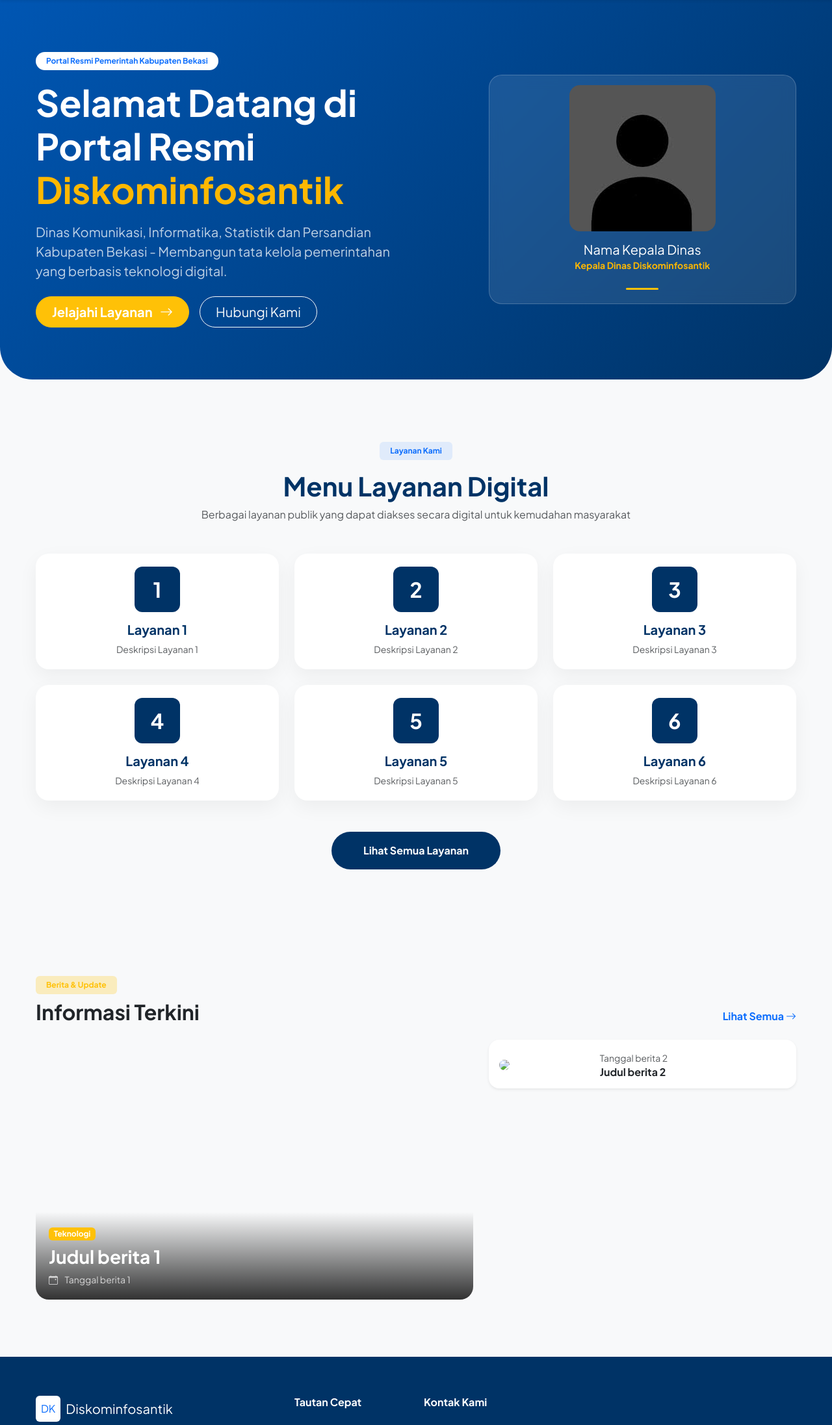
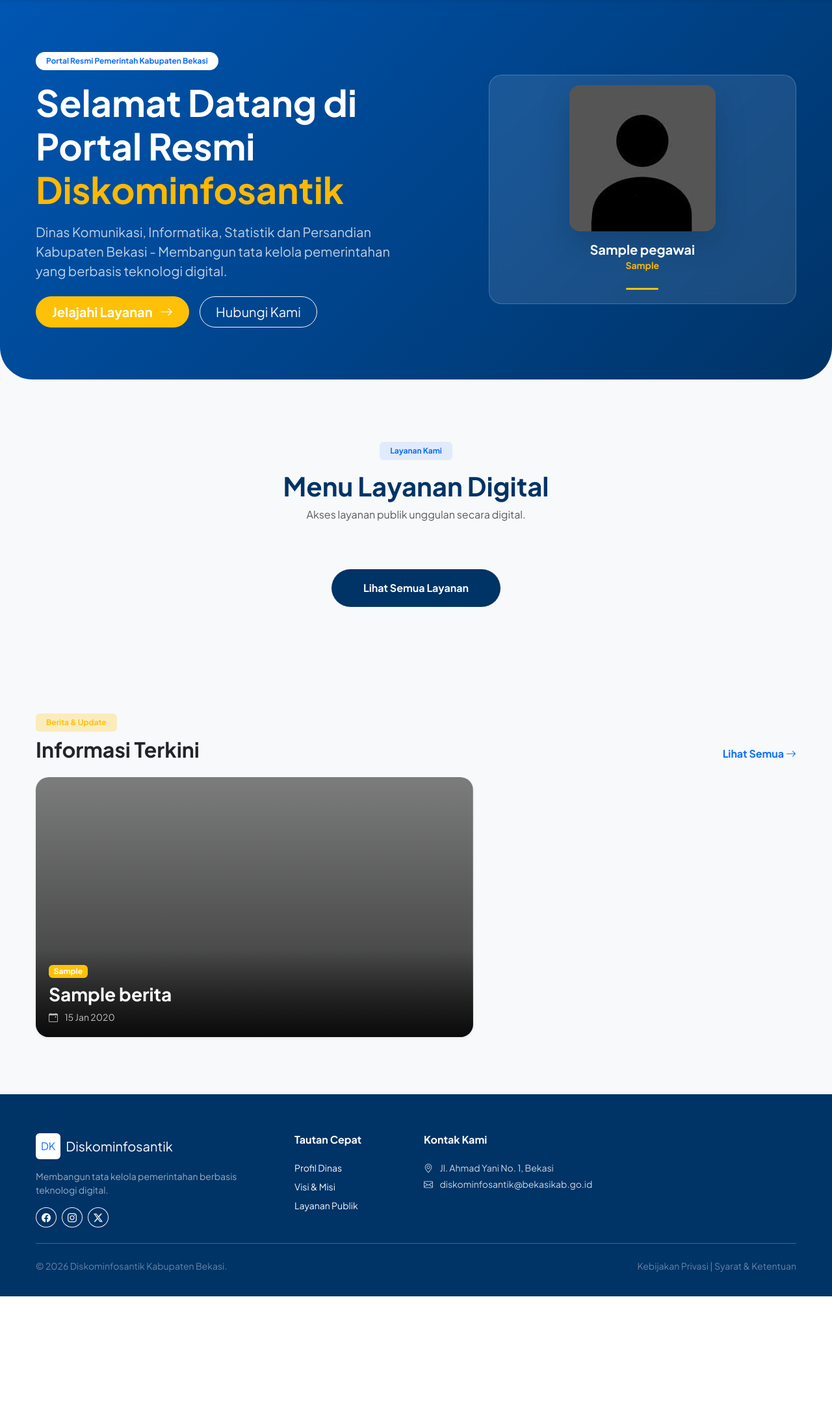
Before and after one commit to dwisept12/Company-Profile-Diskominfosantik, a PHP site: page / in a window 1280 px wide. Shown: the part 63-2256 px from the top of the page at 65% size. After the commit the page ends 2058 px from the top, so only its background shows below. Run offline with PHP 8.4, Linux system fonts and the light colour scheme; tables that the repository leaves empty or names only in its code hold one stand-in row (values such as "Sample post"); some libraries are stand-ins or nearby versions.

Commit message:
Menghubungkan antara admin dan publik (beranda)

```diff
--- a/pengunjung/index.php
+++ b/pengunjung/index.php
@@ -1,6 +1,27 @@
+<?php
+// 1. Hubungkan ke Database
+// Pastikan path ini sesuai dengan struktur folder Anda
+include '../admin/db.php';
+
+// 2. Ambil data Kepala Dinas (Urutan 1)
+$queryKadin = mysqli_query($koneksi, "SELECT * FROM pegawai ORDER BY urutan ASC LIMIT 1");
+$dataKadin  = mysqli_fetch_assoc($queryKadin);
+
+// 3. Ambil data Layanan (HANYA 3 TERBARU)
+// LIMIT diubah jadi 3 sesuai permintaan
+$queryLayanan = mysqli_query($koneksi, "SELECT * FROM layanan WHERE status = 1 ORDER BY id DESC LIMIT 3");
+
+// 4. Ambil Berita Terbaru (Berita ke-1)
+$queryNewsMain = mysqli_query($koneksi, "SELECT * FROM berita WHERE status = 'publish' ORDER BY tanggal DESC LIMIT 1");
+$newsMain      = mysqli_fetch_assoc($queryNewsMain);
+
+// 5. Ambil Berita Lainnya (Berita ke 2, 3, 4)
+$queryNewsList = mysqli_query($koneksi, "SELECT * FROM berita WHERE status = 'publish' ORDER BY tanggal DESC LIMIT 1, 3");
+?>
+
 <!DOCTYPE html>
 <html lang="id">
-  <head>
+<head>
     <meta charset="UTF-8">
     <meta name="viewport" content="width=device-width, initial-scale=1.0">
     <title>Diskominfosantik Kabupaten Bekasi</title>
@@ -8,56 +29,37 @@
     <link href="https://fonts.googleapis.com/css2?family=Plus+Jakarta+Sans:wght@400;600;700&display=swap" rel="stylesheet">
     <link rel="stylesheet" href="https://cdn.jsdelivr.net/npm/bootstrap-icons@1.11.0/font/bootstrap-icons.css">
     <link rel="stylesheet" href="../style.css" />
-  </head>
-  <body>
+
+    <style>
+        .service-card { transition: none !important; }
+        .service-card:hover { transform: none !important; }
+    </style>
+</head>
+<body>
     <div data-include="navbar.html"></div>
 
     <section class="hero-section">
       <div class="container">
         <div class="row align-items-center">
           <div class="col-lg-6">
-            <span
-              class="badge rounded-pill bg-white text-primary mb-3 px-3 py-2"
-            >
-              Portal Resmi Pemerintah Kabupaten Bekasi
-            </span>
-            <h1 class="display-4 fw-bold mb-3">
-              Selamat Datang di Portal Resmi
-              <span class="text-gold">Diskominfosantik</span>
-            </h1>
-            <p class="lead opacity-75 mb-4">
-              Dinas Komunikasi, Informatika, Statistik dan Persandian Kabupaten
-              Bekasi - Membangun tata kelola pemerintahan yang berbasis
-              teknologi digital.
-            </p>
+            <span class="badge rounded-pill bg-white text-primary mb-3 px-3 py-2">Portal Resmi Pemerintah Kabupaten Bekasi</span>
+            <h1 class="display-4 fw-bold mb-3">Selamat Datang di Portal Resmi <span class="text-gold">Diskominfosantik</span></h1>
+            <p class="lead opacity-75 mb-4">Dinas Komunikasi, Informatika, Statistik dan Persandian Kabupaten Bekasi - Membangun tata kelola pemerintahan yang berbasis teknologi digital.</p>
             <div class="d-flex gap-3">
-              <a
-                href="#"
-                class="btn btn-warning btn-lg px-4 rounded-pill fw-bold text-white"
-                >Jelajahi Layanan <i class="bi bi-arrow-right ms-2"></i
-              ></a>
-              <a href="#" class="btn btn-outline-light btn-lg px-4 rounded-pill"
-                >Hubungi Kami</a
-              >
+              <a href="layanan.php" class="btn btn-warning btn-lg px-4 rounded-pill fw-bold text-white">Jelajahi Layanan <i class="bi bi-arrow-right ms-2"></i></a>
+              <a href="#" class="btn btn-outline-light btn-lg px-4 rounded-pill">Hubungi Kami</a>
             </div>
           </div>
           <div class="col-lg-5 offset-lg-1">
             <div class="hero-img-card text-center">
-              <img
-                src="assets/img/images.jpg"
-                class="img-fluid rounded-4 mb-3"
-                alt="Kepala Dinas"
-              />
-              <h5 class="mb-0">Nama Kepala Dinas</h5>
-              <small class="text-gold fw-bold"
-                >Kepala Dinas Diskominfosantik</small
-              >
-              <div class="mt-2">
-                <span
-                  class="bg-warning d-inline-block rounded"
-                  style="width: 50px; height: 3px"
-                ></span>
-              </div>
+              <?php
+                $fotoKadin = (!empty($dataKadin['foto']) && file_exists("../assets/img/pegawai/".$dataKadin['foto']))
+                             ? "../assets/img/pegawai/".$dataKadin['foto'] : "assets/img/images.jpg";
+              ?>
+              <img src="<?php echo $fotoKadin; ?>" class="img-fluid rounded-4 mb-3 shadow-lg" style="aspect-ratio: 3/4; object-fit: cover;" alt="Kepala Dinas"/>
+              <h5 class="mb-0 fw-bold"><?php echo $dataKadin['nama'] ?? 'Nama Kepala Dinas'; ?></h5>
+              <small class="text-gold fw-bold"><?php echo $dataKadin['jabatan'] ?? 'Kepala Dinas'; ?></small>
+              <div class="mt-2"><span class="bg-warning d-inline-block rounded" style="width: 50px; height: 3px"></span></div>
             </div>
           </div>
         </div>
@@ -67,81 +69,43 @@
     <section class="py-5" style="margin-bottom: 0">
       <div class="container py-5">
         <div class="text-center mb-5">
-          <span
-            class="badge bg-primary bg-opacity-10 text-primary px-3 py-2 mb-3"
-            >Layanan Kami</span
-          >
+          <span class="badge bg-primary bg-opacity-10 text-primary px-3 py-2 mb-3">Layanan Kami</span>
           <h2 class="display-6 fw-bold text-navy">Menu Layanan Digital</h2>
-          <p class="text-muted">
-            Berbagai layanan publik yang dapat diakses secara digital untuk
-            kemudahan masyarakat
-          </p>
+          <p class="text-muted">Akses layanan publik unggulan secara digital.</p>
         </div>
 
         <div class="row g-4 justify-content-center">
+          <?php
+          $noLayanan = 1;
+          while($rowL = mysqli_fetch_assoc($queryLayanan)):
+          ?>
           <div class="col-md-4">
-            <div class="card service-card">
-              <div class="icon-box bg-navy bg-opacity-10 text-navy">
-                <span class="service-number">1</span>
-              </div>
-              <h5 class="fw-bold text-navy">Layanan 1</h5>
-              <p class="small text-muted mb-0">Deskripsi Layanan 1</p>
+            <div class="card service-card p-4 h-100 border-0 shadow-sm text-center">
+
+                <div class="icon-box mb-4 mx-auto d-flex align-items-center justify-content-center"
+                     style="width: 70px; height: 70px; border-radius: 50%; border: 2px solid #003366 !important; background-color: transparent !important; box-shadow: none !important;">
+
+                    <span class="fw-bold fs-3" style="color: #003366 !important;"><?php echo $noLayanan++; ?></span>
+
+                </div>
+
+                <h5 class="fw-bold text-navy mb-2"><?php echo $rowL['nama_layanan']; ?></h5>
+
+                <p class="small text-muted mb-4">
+                    <?php echo substr($rowL['deskripsi'], 0, 100) . '...'; ?>
+                </p>
+
+                <a href="<?php echo $rowL['url']; ?>" target="_blank" class="btn btn-link text-navy p-0 fw-bold text-decoration-none mt-auto">
+                    Akses Layanan <i class="bi bi-arrow-right ms-1"></i>
+                </a>
+
             </div>
           </div>
-          <div class="col-md-4">
-            <div class="card service-card">
-              <div class="icon-box bg-navy bg-opacity-10 text-navy">
-                <span class="service-number">2</span>
-              </div>
-              <h5 class="fw-bold text-navy">Layanan 2</h5>
-              <p class="small text-muted mb-0">Deskripsi Layanan 2</p>
-            </div>
-          </div>
-          <div class="col-md-4">
-            <div class="card service-card">
-              <div class="icon-box bg-navy bg-opacity-10 text-navy">
-                <span class="service-number">3</span>
-              </div>
-              <h5 class="fw-bold text-navy">Layanan 3</h5>
-              <p class="small text-muted mb-0">Deskripsi Layanan 3</p>
-            </div>
-          </div>
-          <div class="col-md-4">
-            <div class="card service-card">
-              <div class="icon-box bg-navy bg-opacity-10 text-navy">
-                <span class="service-number">4</span>
-              </div>
-              <h5 class="fw-bold text-navy">Layanan 4</h5>
-              <p class="small text-muted mb-0">Deskripsi Layanan 4</p>
-            </div>
-          </div>
-
-          <div class="col-md-4">
-            <div class="card service-card">
-              <div class="icon-box bg-navy bg-opacity-10 text-navy">
-                <span class="service-number">5</span>
-              </div>
-              <h5 class="fw-bold text-navy">Layanan 5</h5>
-              <p class="small text-muted mb-0">Deskripsi Layanan 5</p>
-            </div>
-          </div>
-          <div class="col-md-4">
-            <div class="card service-card">
-              <div class="icon-box bg-navy bg-opacity-10 text-navy">
-                <span class="service-number">6</span>
-              </div>
-              <h5 class="fw-bold text-navy">Layanan 6</h5>
-              <p class="small text-muted mb-0">Deskripsi Layanan 6</p>
-            </div>
-          </div>
+          <?php endwhile; ?>
         </div>
 
         <div class="text-center mt-5">
-          <a
-            href="layanan.html"
-            class="btn btn-navy-dark rounded-pill px-5 py-3 fw-bold"
-            >Lihat Semua Layanan</a
-          >
+          <a href="layanan.php" class="btn btn-navy-dark rounded-pill px-5 py-3 fw-bold">Lihat Semua Layanan</a>
         </div>
       </div>
     </section>
@@ -150,51 +114,47 @@
       <div class="container">
         <div class="d-flex justify-content-between align-items-end mb-4">
           <div>
-            <span
-              class="badge bg-warning bg-opacity-25 text-warning px-3 py-2 mb-2"
-              >Berita & Update</span
-            >
+            <span class="badge bg-warning bg-opacity-25 text-warning px-3 py-2 mb-2">Berita & Update</span>
             <h2 class="fw-bold mb-0">Informasi Terkini</h2>
           </div>
-          <a
-            href="berita-detail.php"
-            class="text-primary text-decoration-none fw-bold"
-            >Lihat Semua <i class="bi bi-arrow-right"></i
-          ></a>
+          <a href="berita.php" class="text-primary text-decoration-none fw-bold">Lihat Semua <i class="bi bi-arrow-right"></i></a>
         </div>
+
         <div class="row g-4">
           <div class="col-lg-7">
-            <div
-              class="news-card-main"
-              style="
-                background: url('https://via.placeholder.com/800x400')
-                  center/cover;
-              "
-            >
+            <?php if($newsMain):
+               $imgMain = (!empty($newsMain['gambar']) && file_exists("../assets/img/berita/".$newsMain['gambar']))
+                          ? "../assets/img/berita/".$newsMain['gambar'] : "https://via.placeholder.com/800x400";
+            ?>
+            <div class="news-card-main shadow-sm" style="background: linear-gradient(rgba(0,0,0,0.5), rgba(0,0,0,0.8)), url('<?php echo $imgMain; ?>') center/cover;">
               <div class="news-overlay">
-                <span class="badge bg-warning mb-2">Teknologi</span>
-                <h3 class="fw-bold">Judul berita 1</h3>
-                <p class="small opacity-75 mb-0">
-                  <i class="bi bi-calendar-event me-2"></i> Tanggal berita 1
-                </p>
+                <span class="badge bg-warning mb-2"><?php echo $newsMain['kategori']; ?></span>
+                <h3 class="fw-bold"><a href="berita-detail.php?slug=<?php echo $newsMain['slug']; ?>" class="text-white text-decoration-none"><?php echo $newsMain['judul']; ?></a></h3>
+                <p class="small opacity-75 mb-0"><i class="bi bi-calendar-event me-2"></i> <?php echo date('d M Y', strtotime($newsMain['tanggal'])); ?></p>
               </div>
             </div>
+            <?php endif; ?>
           </div>
+
           <div class="col-lg-5">
-            <div class="card border-0 rounded-4 mb-3 shadow-sm p-3">
+            <?php while($newsSide = mysqli_fetch_assoc($queryNewsList)):
+                $imgSide = (!empty($newsSide['gambar']) && file_exists("../assets/img/berita/".$newsSide['gambar']))
+                           ? "../assets/img/berita/".$newsSide['gambar'] : "https://via.placeholder.com/100";
+            ?>
+            <div class="card border-0 rounded-4 mb-3 shadow-sm p-3 hover-effect">
               <div class="row align-items-center">
                 <div class="col-4">
-                  <img
-                    src="https://via.placeholder.com/100"
-                    class="rounded-3 img-fluid"
-                  />
+                  <img src="<?php echo $imgSide; ?>" class="rounded-3 img-fluid object-fit-cover" style="height: 80px; width: 100%;" alt="Thumb"/>
                 </div>
                 <div class="col-8">
-                  <small class="text-muted">Tanggal berita 2</small>
-                  <h6 class="fw-bold mb-0">Judul berita 2</h6>
+                  <small class="text-muted"><?php echo date('d M Y', strtotime($newsSide['tanggal'])); ?></small>
+                  <h6 class="fw-bold mb-0">
+                    <a href="berita-detail.php?slug=<?php echo $newsSide['slug']; ?>" class="text-navy text-decoration-none"><?php echo substr($newsSide['judul'], 0, 60); ?>...</a>
+                  </h6>
                 </div>
               </div>
             </div>
+            <?php endwhile; ?>
           </div>
         </div>
       </div>
--- a/pengunjung/navbar.html
+++ b/pengunjung/navbar.html
@@ -1,6 +1,6 @@
 <nav class="navbar navbar-expand-lg sticky-top shadow-sm">
   <div class="container">
-    <a class="navbar-brand d-flex align-items-center" href="index.html">
+    <a class="navbar-brand d-flex align-items-center" href="index.php">
       <div class="logo-box me-2">DK</div>
       <div class="brand-text text-start">
         <span class="fw-bold d-block h5 mb-0 text-navy">Diskominfosantik</span>
@@ -23,9 +23,7 @@
     <div class="collapse navbar-collapse" id="navbarNav">
       <ul class="navbar-nav ms-auto gap-2">
         <li class="nav-item">
-          <a class="nav-link fw-semibold text-navy" href="index.html"
-            >Beranda</a
-          >
+          <a class="nav-link fw-semibold text-navy" href="index.php">Beranda</a>
         </li>
 
         <li class="nav-item dropdown">
```
